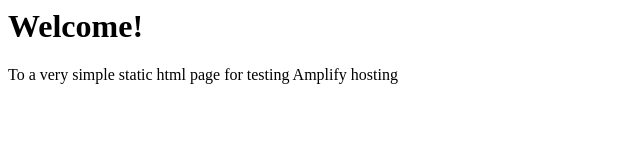
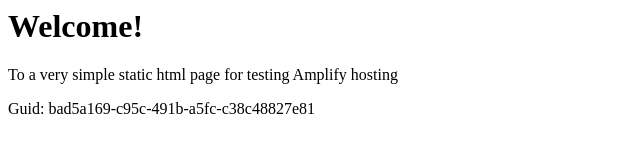
Before and after one commit to aws-aemilia-kix/Github-PR-Commit-Integration-Test-DoNotTouch-GithubWebhookPreviewCanaryTest-v1-prod-ap-northeast-3, a website: page src/index.html in a window 1280 px wide. Shown: the whole page, without its empty margins (0-640 px from the left). Drawn offline with Linux system fonts and the light colour scheme.

Commit message:
commit from integ tests

```diff
--- a/src/index.html
+++ b/src/index.html
@@ -1,3 +1,5 @@
+
+
 <html lang="en">
 
 <head>
@@ -10,6 +12,6 @@
 <body>
     <h1>Welcome!</h1>
     <p>To a very simple static html page for testing Amplify hosting</p>
-</body>
+    <p>Guid: bad5a169-c95c-491b-a5fc-c38c48827e81</p></body>
 
 </html>
```
